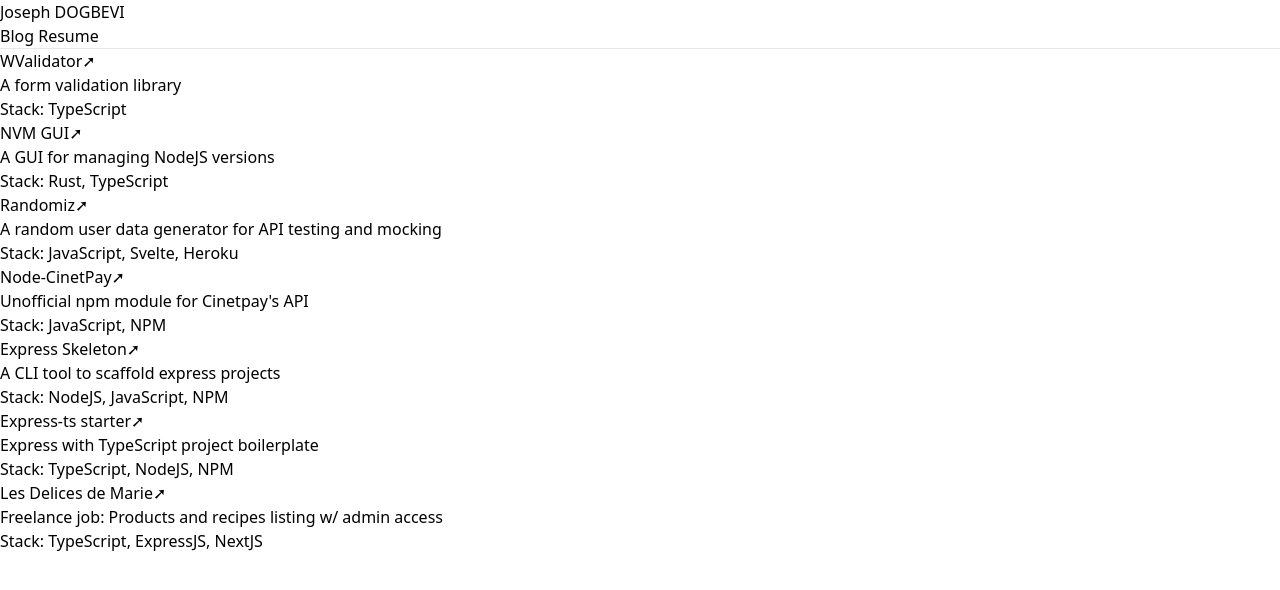
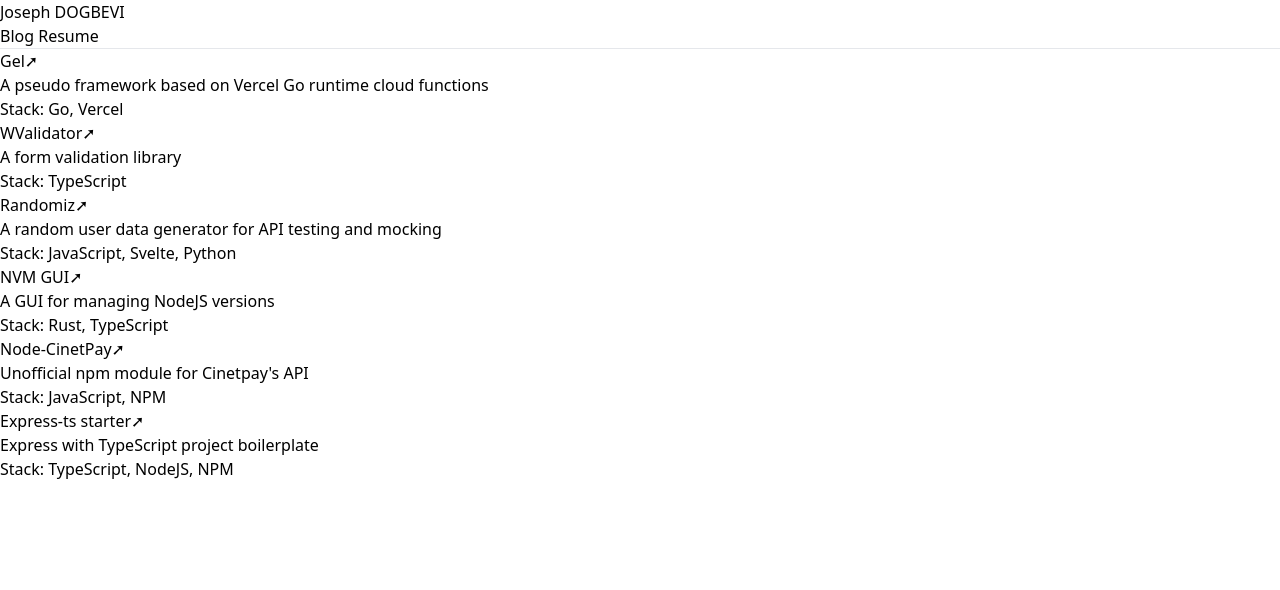
Before and after one commit to TheWisePigeon/my-portfolioV2, a SvelteKit app: page /projects in a window 1280 px wide. Shown: the top 590 px of the page. Built offline with nearby package versions, Linux system fonts and the light colour scheme.

Commit message:
feat: updated projects and bio

```diff
--- a/src/routes/projects/+page.svelte
+++ b/src/routes/projects/+page.svelte
@@ -1,10 +1,22 @@
 <script lang="ts">
   const projects = [
+    {
+      name: "Gel",
+      link: "https://github.com/TheWisePigeon/releases/blob/main/Gel.README.md",
+      desc: "A pseudo framework based on Vercel Go runtime cloud functions",
+      stack: "Go, Vercel",
+    },
     {
       name: "WValidator",
       link: "https://wvalidator.vercel.app",
       desc: "A form validation library",
       stack: "TypeScript",
+    },
+    {
+      name: "Randomiz",
+      link: "https://randomiz.vercel.app/",
+      desc: "A random user data generator for API testing and mocking",
+      stack: "JavaScript, Svelte, Python",
     },
     {
       name: "NVM GUI",
@@ -13,22 +25,10 @@
       stack: "Rust, TypeScript",
     },
     {
-      name: "Randomiz",
-      link: "https://randomiz.vercel.app/",
-      desc: "A random user data generator for API testing and mocking",
-      stack: "JavaScript, Svelte, Heroku",
-    },
-    {
       name: "Node-CinetPay",
       link: "https://www.npmjs.com/package/node-cinetpay",
       desc: "Unofficial npm module for Cinetpay's API",
       stack: "JavaScript, NPM",
-    },
-    {
-      name: "Express Skeleton",
-      link: "https://github.com/TheWisePigeon/express-app-skeleton",
-      desc: "A CLI tool to scaffold express projects",
-      stack: "NodeJS, JavaScript, NPM",
     },
     {
       name: "Express-ts starter",
@@ -36,12 +36,7 @@
       desc: "Express with TypeScript project boilerplate",
       stack: "TypeScript, NodeJS, NPM",
     },
-    {
-      name: "Les Delices de Marie",
-      link: "https://github.com/TheWisePigeon/fs0",
-      desc: "Freelance job: Products and recipes listing w/ admin access",
-      stack: "TypeScript, ExpressJS, NextJS",
-    }
+
   ];
 </script>
 
```
Also changed, not shown: src/routes/resume/+page.svelte (+7 -7 lines).
